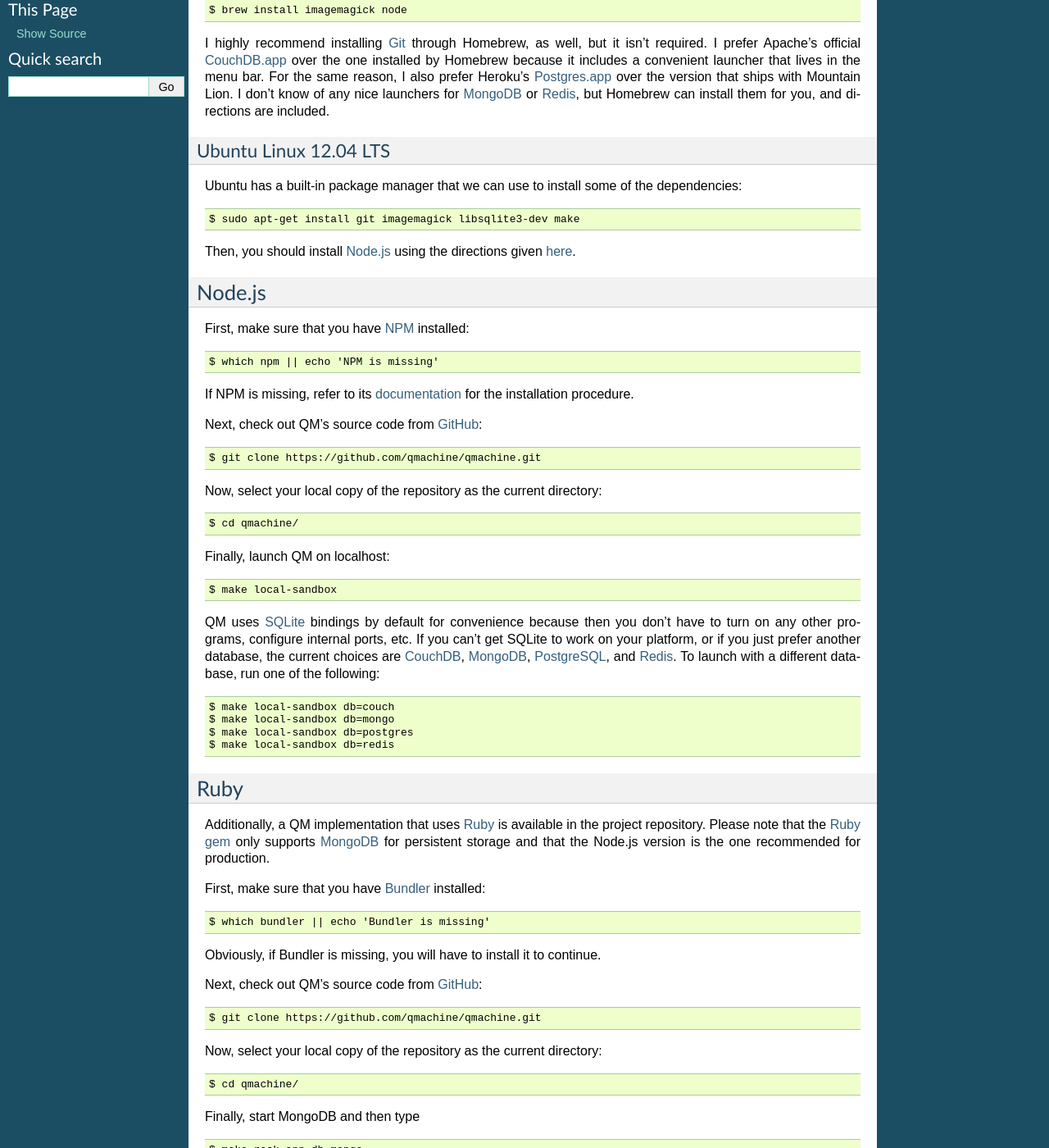
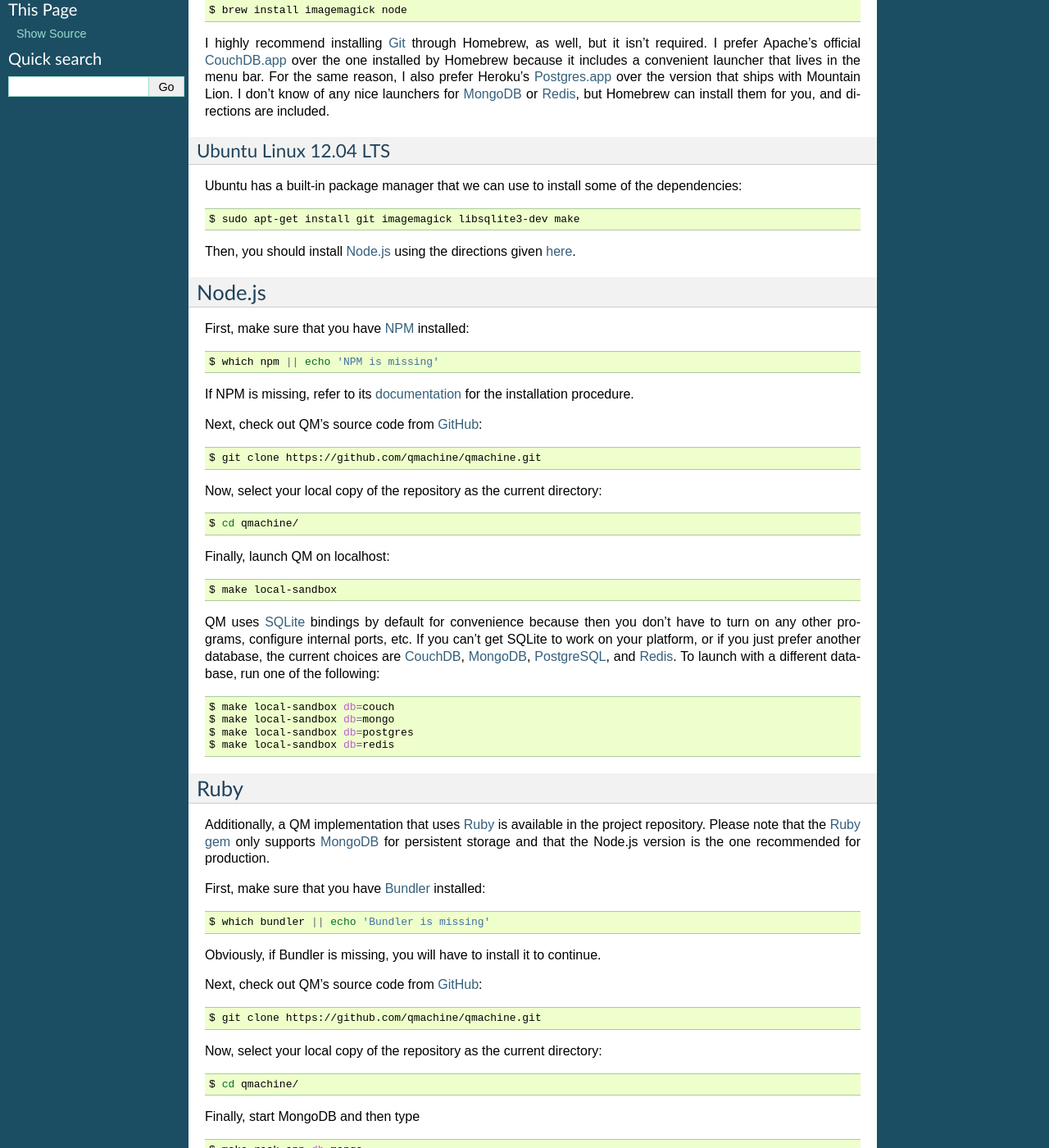
Before and after one commit to qmachine/qmachine, a Sphinx documentation site: the page built from docs/local-sandbox.rst, in a window 1280 px wide and 1400 px high, scrolled down 319 px. Shown: the whole window at 82% size. Built offline with Sphinx 7.4.7, drawn with Linux system fonts in a browser that asks for light colours; some of the changed text lies outside the part shown.

Commit message:
Enabled syntax highlighting for docs

```diff
--- a/docs/browser-client.rst
+++ b/docs/browser-client.rst
@@ -3,9 +3,10 @@ Browser client
 
 The browser client is the easiest place to start, because it can be added to
 your own webpage with a single line of HTML:
-::
 
-<script src="https://www.qmachine.org/qm.js"></script>
+.. code-block:: html
+
+    <script src="https://www.qmachine.org/qm.js"></script>
 
 Upon loading, your webpage will contain the ``QM`` object in its JavaScript
 environment, allowing your page's scripts to submit and volunteer to execute
--- a/docs/local-sandbox.rst
+++ b/docs/local-sandbox.rst
@@ -14,7 +14,8 @@ Mac OS X
 To get started on Mac OS X with your own local sandbox, you will need to
 install Homebrew_ using directions from its website. Then, install a minimal
 set of native dependencies by launching Terminal and typing
-::
+
+.. code-block:: bash
 
     $ brew install imagemagick node
 
@@ -31,7 +32,8 @@ Ubuntu Linux 12.04 LTS
 
 Ubuntu has a built-in package manager that we can use to install some of
 the dependencies:
-::
+
+.. code-block:: bash
 
     $ sudo apt-get install git imagemagick libsqlite3-dev make
 
@@ -42,24 +44,28 @@ Node.js
 -------
 
 First, make sure that you have NPM_ installed:
-::
+
+.. code-block:: bash
 
     $ which npm || echo 'NPM is missing'
 
 If NPM is missing, refer to its documentation_ for the installation procedure.
 
 Next, check out QM's source code from GitHub_:
-::
+
+.. code-block:: bash
 
     $ git clone https://github.com/qmachine/qmachine.git
 
 Now, select your local copy of the repository as the current directory:
-::
+
+.. code-block:: bash
 
     $ cd qmachine/
 
 Finally, launch QM on localhost:
-::
+
+.. code-block:: bash
 
     $ make local-sandbox
 
@@ -68,7 +74,8 @@ to turn on any other programs, configure internal ports, etc. If you can't get
 SQLite to work on your platform, or if you just prefer another database, the
 current choices are CouchDB_, MongoDB_, PostgreSQL_, and Redis_. To launch with
 a different database, run one of the following:
-::
+
+.. code-block:: bash
 
     $ make local-sandbox db=couch
     $ make local-sandbox db=mongo
@@ -85,24 +92,28 @@ for persistent storage and that the Node.js version is the one recommended for
 production.
 
 First, make sure that you have Bundler_ installed:
-::
+
+.. code-block:: bash
 
     $ which bundler || echo 'Bundler is missing'
 
 Obviously, if Bundler is missing, you will have to install it to continue.
 
 Next, check out QM's source code from GitHub_:
-::
+
+.. code-block:: bash
 
     $ git clone https://github.com/qmachine/qmachine.git
 
 Now, select your local copy of the repository as the current directory:
-::
+
+.. code-block:: bash
 
     $ cd qmachine/
 
 Finally, start MongoDB and then type
-::
+
+.. code-block:: bash
 
     $ make rack-app db=mongo
 
--- a/docs/source-code.rst
+++ b/docs/source-code.rst
@@ -18,9 +18,10 @@ Main project
 The main project repository is the best place to start with development. It is
 structured as a `"superproject"`_, which means that cloning it requires cloning
 its submodules, too:
-::
 
-$ git clone --recursive https://github.com/qmachine/qmachine.git
+.. code-block:: bash
+
+    $ git clone --recursive https://github.com/qmachine/qmachine.git
 
 There are also "mirrors" available at Bitbucket_, CodePlex_, Gitorious_,
 `Google Code`_, and SourceForge_.
```
Also changed, not shown: docs/nodejs.rst (+5 -3 lines), docs/ruby.rst (+5 -3 lines).
